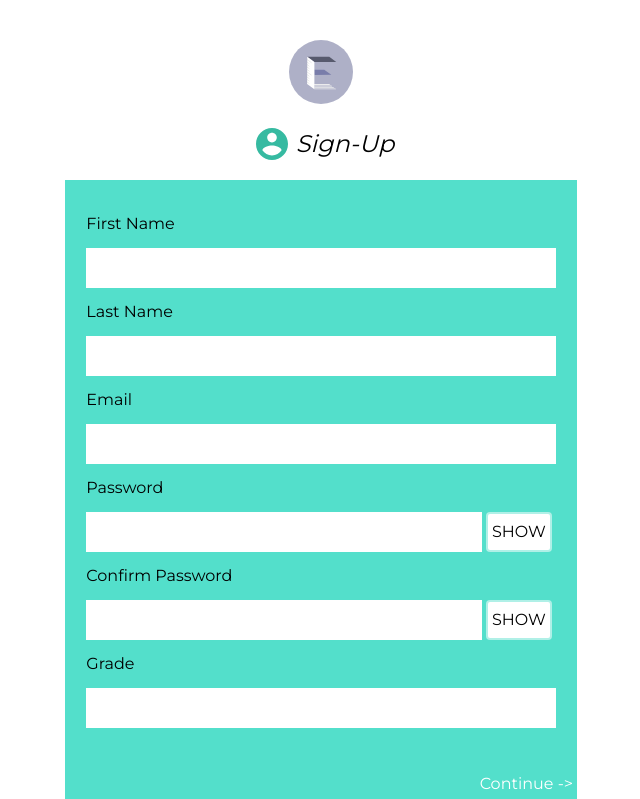
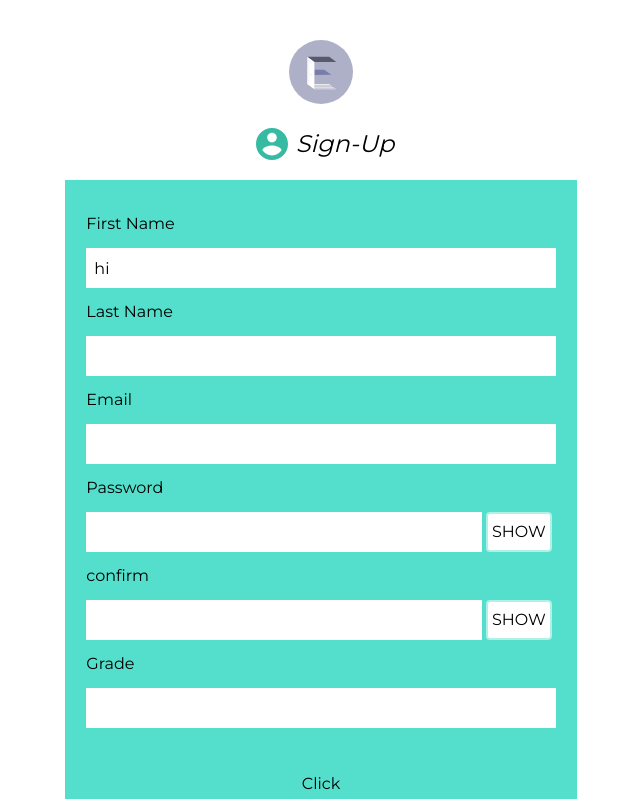
Before and after one commit to codersforcauses/elucidate, a Nuxt app in the folder client/: page /signup in a window 1280 px wide. Shown: the top 799 px of the page, without its empty margins (319-959 px from the left). Built offline with nearby package versions, Linux system fonts and the light colour scheme.

Commit message:
[WIP] add validation feature

```diff
--- a/client/components/InputField.vue
+++ b/client/components/InputField.vue
@@ -2,29 +2,66 @@
   <div>
     <label>{{fieldName}}</label>
     <div class="flex items-center">
-      <input v-if="isPassword && !showText" type="password" class="w-full h-10 drop-shadow-lg my-3 px-2" v-model="inputValue">
-      <input v-else type="fieldType" class="w-full h-10 drop-shadow-lg my-3 px-2" v-model="inputValue">
+      <ValidationProvider :rules="rules" v-slot="{ errors }" class="w-full">
+        <input v-if="isPassword && !showText" :name ="fieldName" type="password" class="w-full h-10 drop-shadow-lg my-3 px-2" :value="inputvalue" @input="$emit('update:inputvalue', $event.target.value)">
+        <input v-else type="fieldType" :name ="fieldName" class="w-full h-10 drop-shadow-lg my-3 px-2" :value="inputvalue" @input="$emit('update:inputvalue', $event.target.value)">
+        <span class="text-red">{{ errors[0] }}</span>
+      </ValidationProvider>
       <button type="button" v-if="isPassword" v-on:click="clickCheck" class="text-center h-10 px-1 mx-1 bg-white border-2 border-green2 rounded">SHOW</button>
     </div>
   </div>
 </template>
 
+<!-- <script src="./Validator.js"></script> -->
+
 <script>
+// Validation
+// ---------------------------------------
+import { ValidationProvider, extend } from 'vee-validate';
+import { required, email } from 'vee-validate/dist/rules';
+
+extend('email',{
+  ...email,
+  message:'Invalid email address'
+
+});
+
+extend('required',{
+  ...required,
+  message:'This field is required'
+});
+
+extend('password', {
+  params: ['target'],
+  validate(value, { target }) {
+    console.log(target)
+    return value === target;
+  },
+  message: 'Password confirmation does not match'
+});
+
+
+// ---------------------------------------
   export default {
     name: 'InputField',
+    components: {
+    ValidationProvider
+    },
     data: () => ({
       showText: false,
-      inputValue: "",
+      test: "test"
     }),
     props: {
       fieldName: String,
       fieldType: String,
       isPassword: Boolean,
+      rules: String,
+      inputvalue: String
     },
     methods: {
       clickCheck: function() {
         this.showText = !this.showText
-        console.log(this.inputValue)
+        console.log(this.value)
       }
     }
   }
--- a/client/nuxt.config.js
+++ b/client/nuxt.config.js
@@ -47,6 +47,10 @@ export default {
   },
 
   // Build Configuration: https://go.nuxtjs.dev/config-build
-  build: {},
+  build: {
+    transpile: [
+      "vee-validate/dist/rules"
+    ],
+  },
   devServerHandlers: [],
 };
--- a/client/package.json
+++ b/client/package.json
@@ -18,6 +18,7 @@
     "core-js": "3.23.3",
     "cypress": "10.3.0",
     "nuxt": "2.15.8",
+    "vee-validate": "3",
     "vue": "2.6.14",
     "vue-server-renderer": "2.6.14",
     "vue-template-compiler": "2.6.14",
--- a/client/pages/signup.vue
+++ b/client/pages/signup.vue
@@ -6,33 +6,51 @@
       <!-- Add sign up form here? -->
       <TealBox>
         <form class="flex flex-col w-11/12 mx-6 my-8">
-          <InputField v-for="field in fields"
+          <ValidationObserver>
+          <InputField  v-for="field in fields"
           :key="field.index"
           :fieldName="field.name"
           :fieldType="field.type"
-          :isPassword="field.isPassword" />
+          :isPassword="field.isPassword"
+          :rules="field.rules"
+          :inputvalue.sync="field.value" />
+          </ValidationObserver>
+
         </form>
+        <button v-on:click="printthis()">Click</button>
+        <p>data is {{fields[0]["value"]}}</p>
         <p class="self-end mx-1 mb-1 mt-auto text-white drop-shadow-lg">Continue -></p>
       </TealBox>
+
     </div>
     <AuthFooter />
   </div>
 </template>
 
 <script>
+import {  ValidationObserver } from 'vee-validate';
+
 let count = 0;
-export default {
+export default{
   name: 'signup-page',
+  components: {
+    ValidationObserver,
+  },
   data: () => ({
     title: "Sign-Up",
     fields: [
-      { name: "First Name", type: "text", isPassword: false, index: count++ },
-      { name: "Last Name", type: "text", isPassword: false, index: count++ },
-      { name: "Email", type: "text", isPassword: false, index: count++ },
-      { name: "Password", type: "text", isPassword: true, index: count++ },
-      { name: "Confirm Password", type: "text", isPassword: true, index: count++ },
-      { name: "Grade", type: "text", isPassword: false, index: count++ },
+      { name: "First Name", type: "text", isPassword: false, index: count++,rules:"required",value:"hi" },
+      { name: "Last Name", type: "text", isPassword: false, index: count++,rules:"required",value:"" },
+      { name: "Email", type: "text", isPassword: false, index: count++,rules:"required|email",value:"" },
+      { name: "Password", type: "text", isPassword: true, index: count++,rules:"required|password:@confirm",value:"" },
+      { name: "confirm", type: "text", isPassword: true, index: count++,rules:"required",value:"" },
+      { name: "Grade", type: "text", isPassword: false, index: count++,rules:"required",value:"" },
     ]
-  })
+  }),
+  methods: {
+    printthis:function (){
+      console.log(this.fields[0].value)
+    }
+  },
 };
 </script>
```
Also changed, not shown: 1 other file (tests, documents, lock files or other folders).
